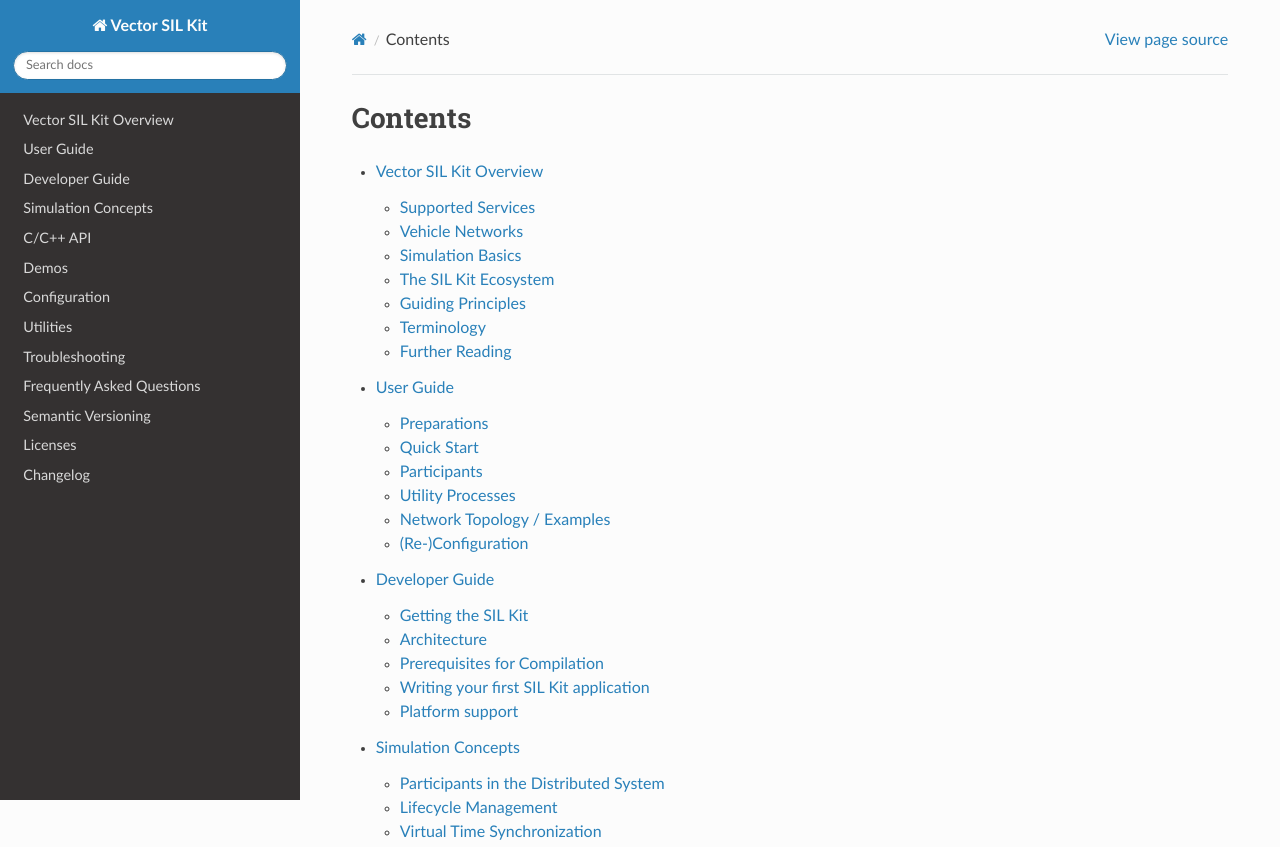
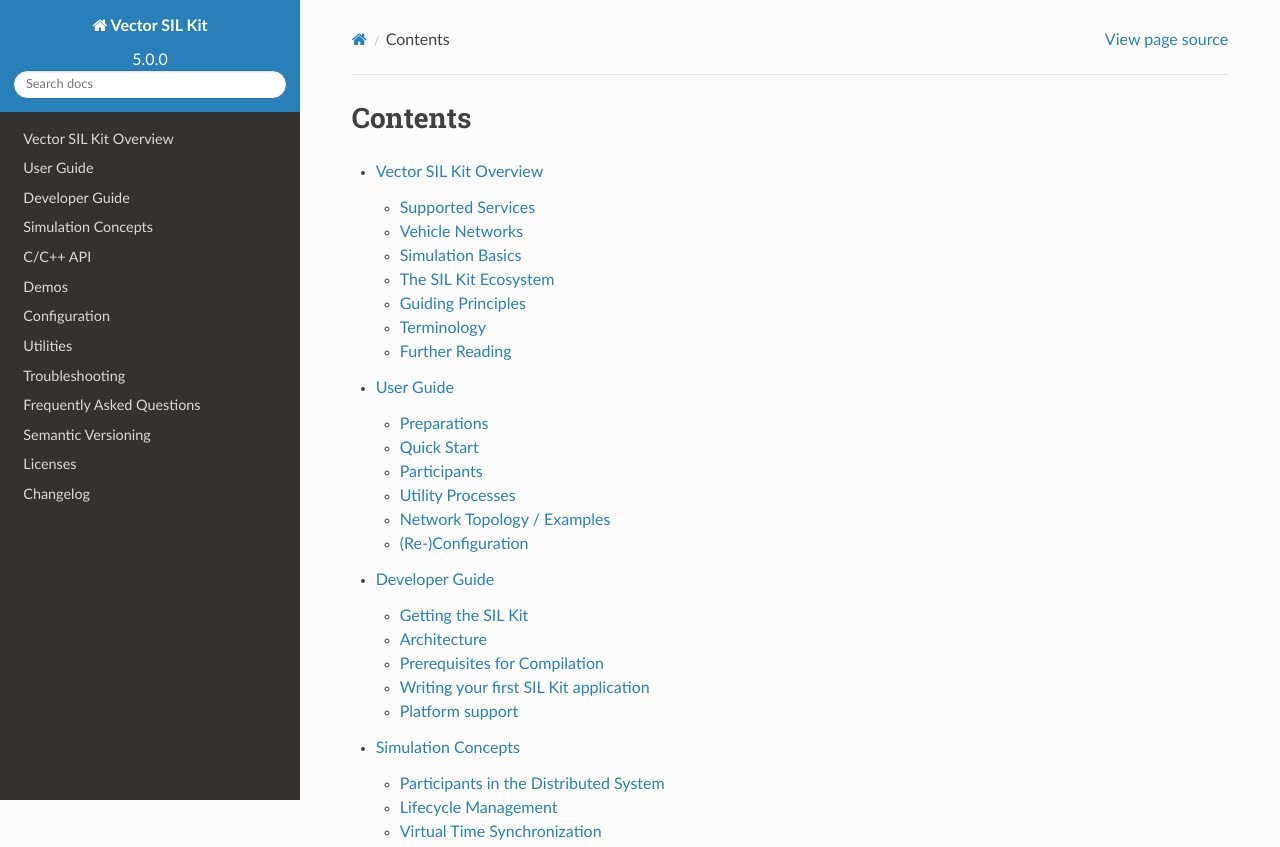
Before and after one commit to vectorgrp/sil-kit-docs, a plain HTML site: page docs/contents.html in a window 1280 px wide. Shown: the top 847 px of the page. Drawn offline with Linux system fonts and the light colour scheme.

Commit message:
add missing version to contents.html

```diff
--- a/docs/contents.html
+++ b/docs/contents.html
@@ -34,6 +34,9 @@
           <a href="#" class="icon icon-home">
             Vector SIL Kit
           </a>
+          <div class="version">
+            5.0.0
+          </div>
 <div role="search">
   <form id="rtd-search-form" class="wy-form" action="search.html" method="get">
     <input type="text" name="q" placeholder="Search docs" aria-label="Search docs" />
```
